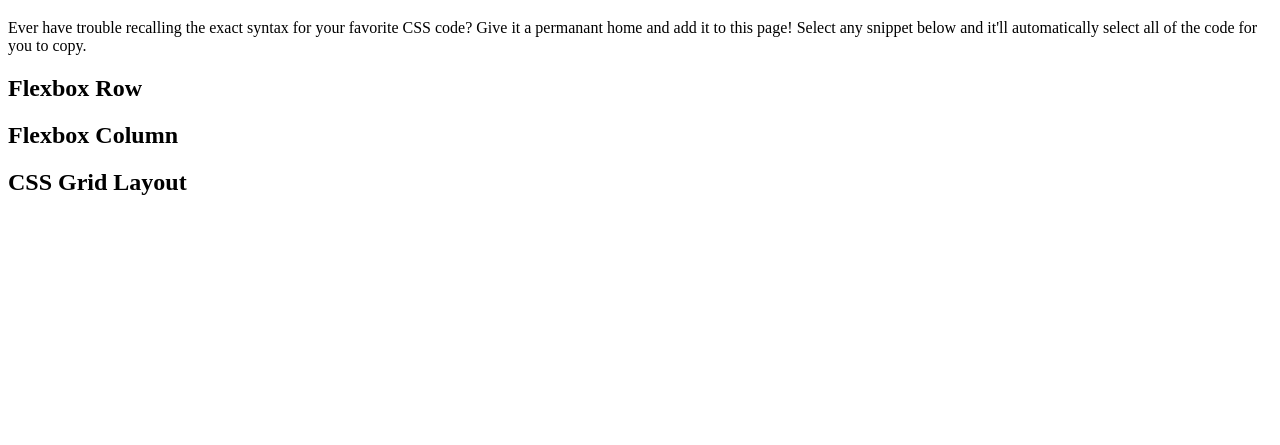
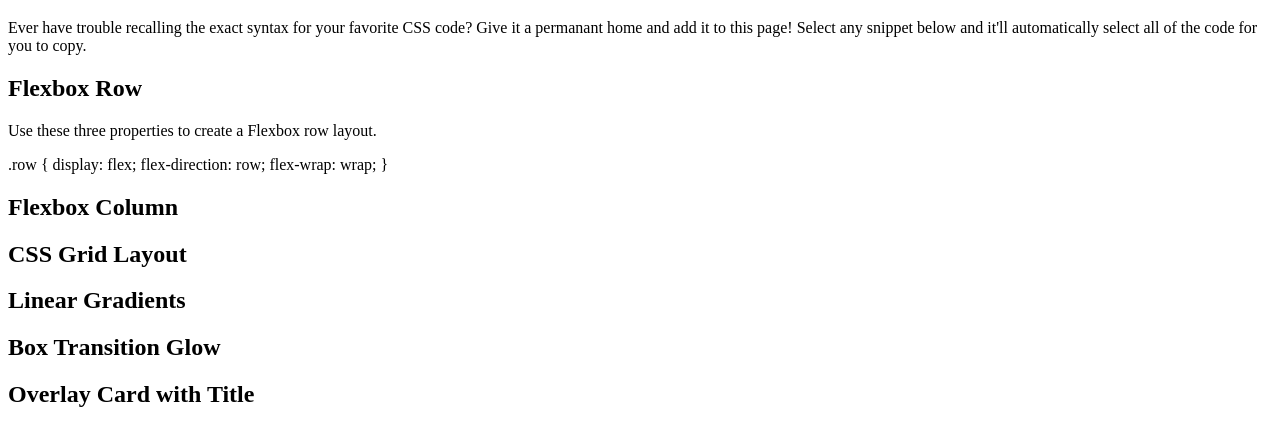
Before and after one commit to jkimys2/Mini-Project-2, a plain HTML site: page index.html in a window 1280 px wide. Shown: the part 61-506 px from the top of the page. Drawn offline with Linux system fonts and the light colour scheme.

Commit message:
commit 2

```diff
--- /dev/null
+++ b/assets/css/style.css
@@ -0,0 +1,5 @@
+.row {
+    display: flex;
+    flex-direction: row;
+    flex-wrap: wrap;
+}
--- a/index.html
+++ b/index.html
@@ -3,7 +3,7 @@
 <head>
     <meta charset="UTF-8">
     <meta name="viewport" content="width=device-width, initial-scale=1.0">
-    <title>Document</title>
+    <title>CSS Snippet Cheatsheet!</title>
 </head>
 <body>
     <header>
@@ -15,13 +15,21 @@
     <main>
         <section>
             <h2>Flexbox Row</h2>
-
+            <p>Use these three properties to create a Flexbox row layout.</p>
+            <p>.row {
+                display: flex;
+                flex-direction: row;
+                flex-wrap: wrap;
+            }</p>
             <h2>Flexbox Column</h2>
             <h2>CSS Grid Layout</h2>
-
         </section>
 
-        <section></section>
+        <section>
+            <h2>Linear Gradients</h2>
+            <h2>Box Transition Glow</h2>
+            <h2>Overlay Card with Title</h2>
+        </section>
     </main>
     <footer></footer>
 </body>
```
Also changed, not shown: 1 other file.
